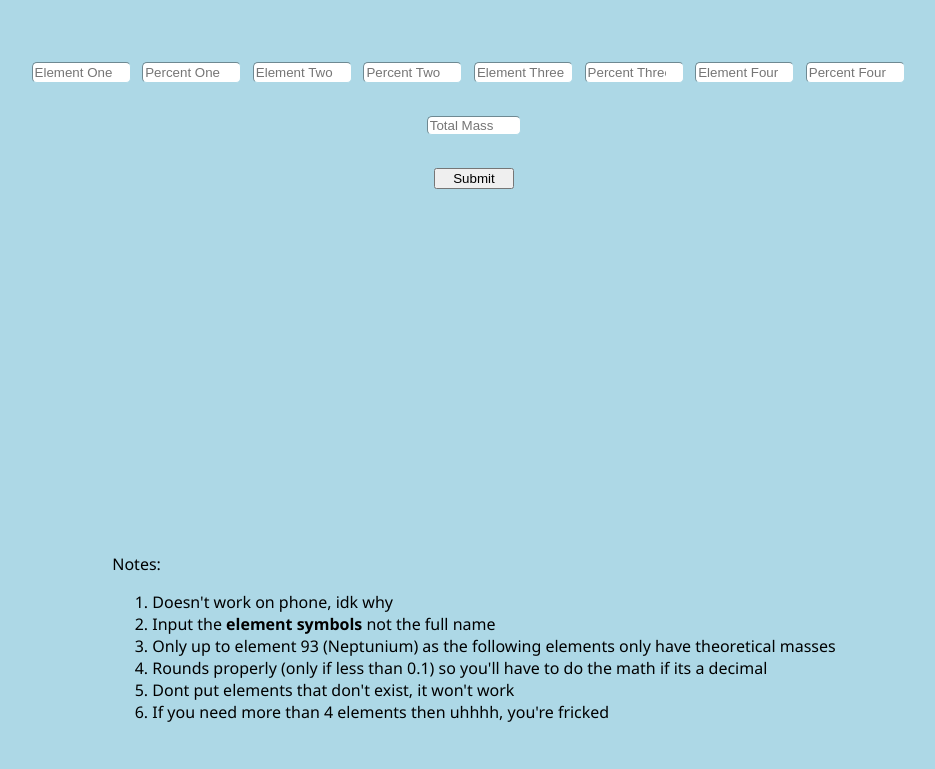
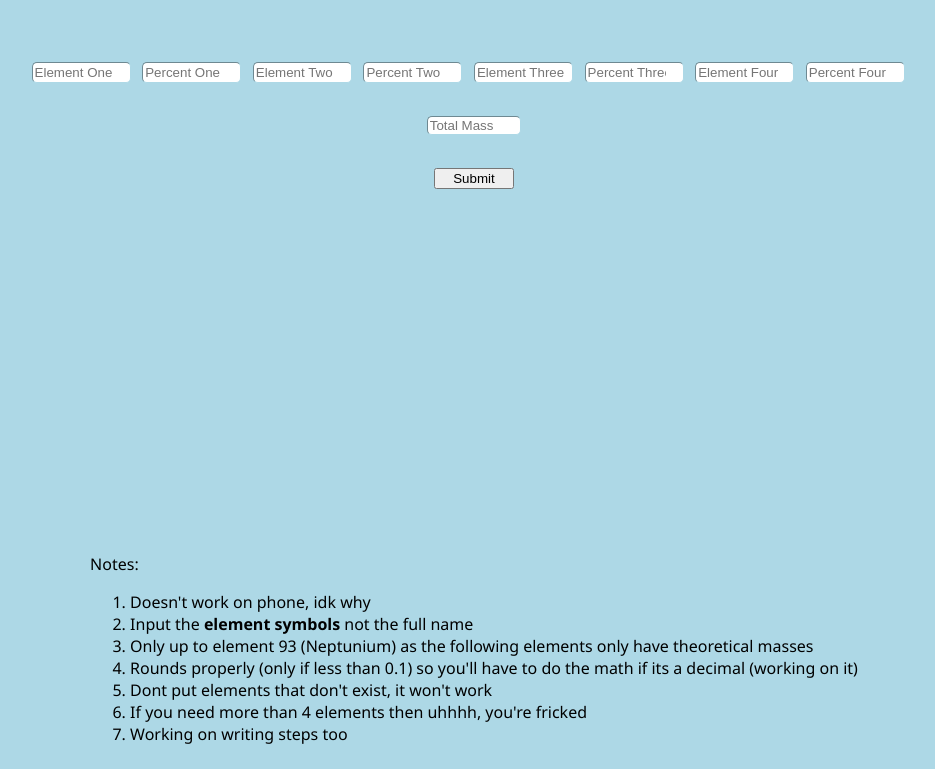
Before and after one commit to Picls2/emperical-formula-calculator, a website with bundled scripts: page index.html in a window 1280 px wide. Shown: the part 158-927 px from the top of the page, without its empty margins (166-1101 px from the left). Before the commit the page ends 905 px from the top, so only its background shows below. Built offline with nearby package versions, Linux system fonts and the light colour scheme.

Commit message:
Revert "stuff"
This reverts commit 2ec1a818a8d516b0f6d9d2492b8000ab0c1e482d.

```diff
--- a/index.html
+++ b/index.html
@@ -31,9 +31,10 @@
                 <li>Doesn't work on phone, idk why</li>
                 <li>Input the <strong>element symbols</strong> not the full name</li>
                 <li>Only up to element 93 (Neptunium) as the following elements only have theoretical masses</li>
-                <li>Rounds properly (only if less than 0.1) so you'll have to do the math if its a decimal</li>
+                <li>Rounds properly (only if less than 0.1) so you'll have to do the math if its a decimal (working on it)</li>
                 <li>Dont put elements that don't exist, it won't work</li>
                 <li>If you need more than 4 elements then uhhhh, you're fricked</li>
+                <li>Working on writing steps too</li>
             </ol>
         </div>
     </div>
```
